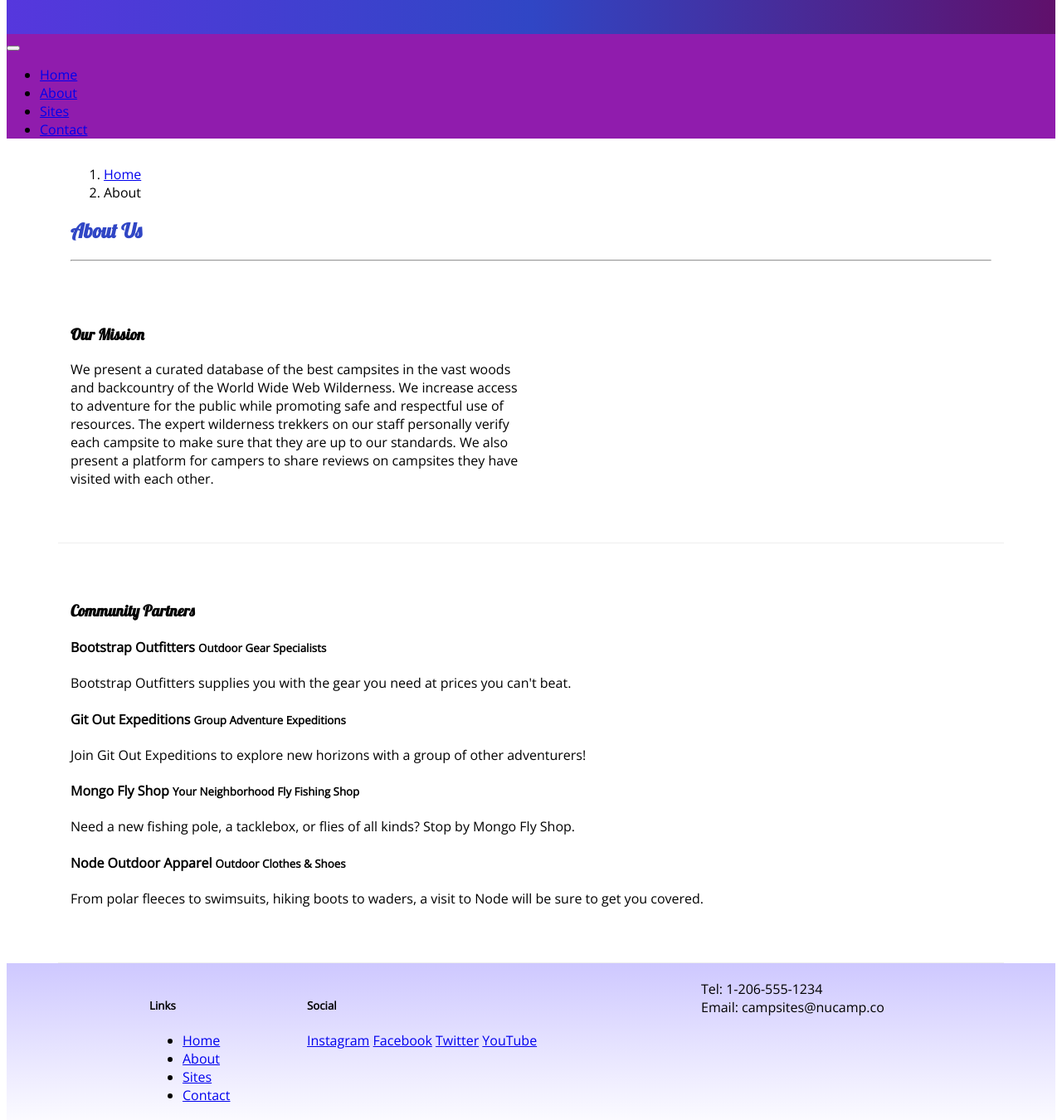
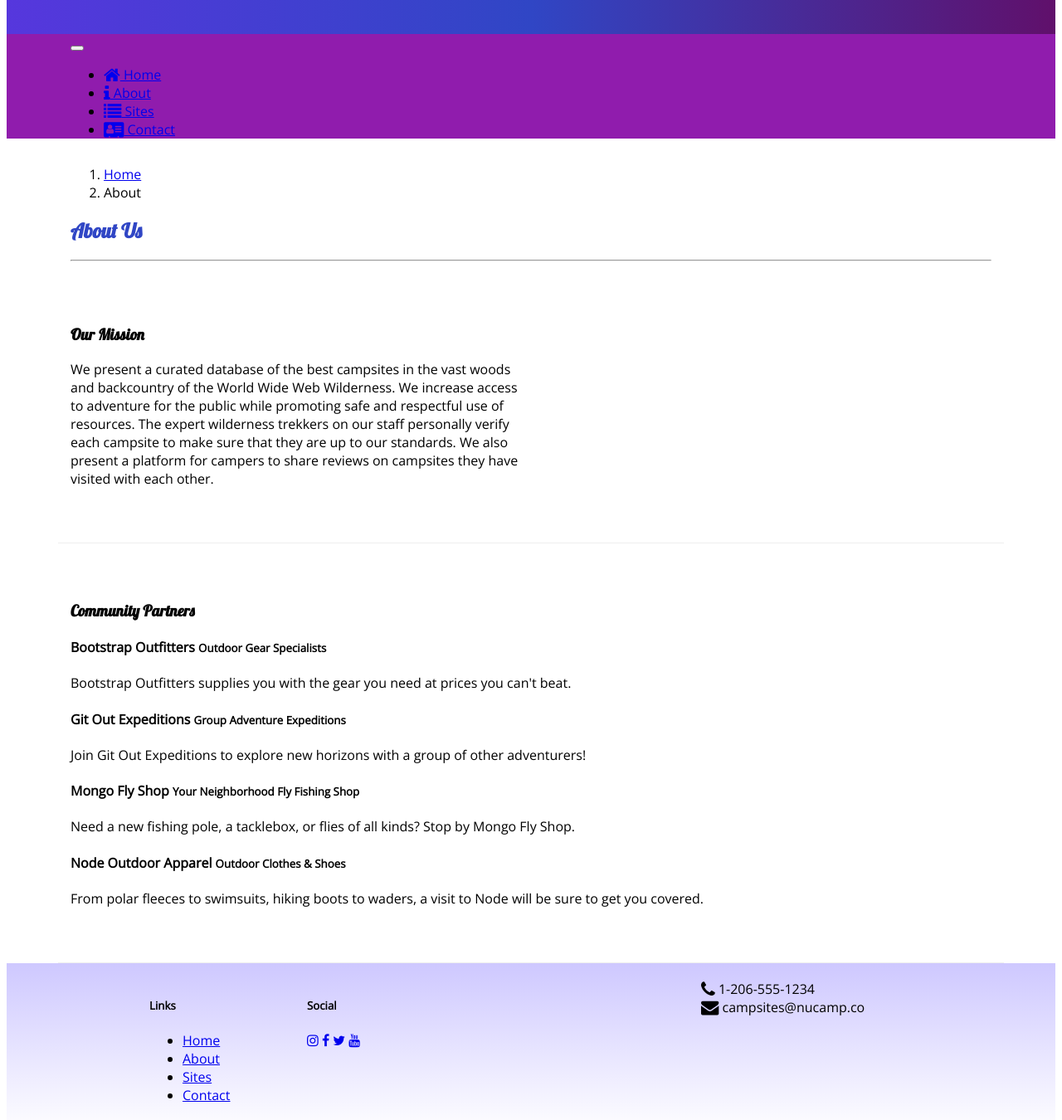
Before and after one commit to brspnc/nucampsite, a website: page aboutus.html in a window 1280 px wide. Shown: the part 160-1510 px from the top of the page at 83% size. Drawn offline with nearby package versions, Linux system fonts and the light colour scheme.

Commit message:
Icon Fonts

```diff
--- a/aboutus.html
+++ b/aboutus.html
@@ -8,7 +8,7 @@
 
     <!-- Bootstrap CSS-->
     <link rel="stylesheet" href="node_modules/bootstrap/dist/css/bootstrap-grid.min.css" />
-
+    <link rel="stylesheet" href="node_modules/font-awesome/css/font-awesome.min.css" />
     <link rel="stylesheet" href="css/styles.css" />
     <link rel="stylesheet" href="https://fonts.googleapis.com/css?family=Lobster|Open+Sans" />
 
@@ -29,16 +29,16 @@
     </header>
 
     <nav class="navbar navbar-expand-sm navbar-dark sticky-top">
-        <div class=“container”>
+        <div class="container">
             <button class="navbar-toggler ml-auto" type="button" data-toggle="collapse" data-target="#nucampNavBar">
                 <span class="navbar-toggler-icon"></span>
             </button>
             <div class="collapse navbar-collapse" id="nucampNavBar">
                 <ul class="navbar-nav">
-                    <li class="nav-item"><a class="nav-link" href="index.html">Home</a></li>
-                    <li class="nav-item active"><a class="nav-link" href=“#”>About</a></li>
-                    <li class="nav-item"><a class="nav-link" href=“#”>Sites</a></li>
-                    <li class="nav-item"><a class="nav-link" href="#">Contact</a></li>
+                    <li class="nav-item"><a class="nav-link" href="index.html"><i class="fa fa-home fa-lg"></i> Home</a></li>
+                    <li class="nav-item active"><a class="nav-link" href="#"><i class="fa fa-info fa-lg"></i> About</a></li>
+                    <li class="nav-item"><a class="nav-link" href="#"><i class="fa fa-list fa-lg"></i> Sites</a></li>
+                    <li class="nav-item"><a class="nav-link" href="#"><i class="fa fa-address-card fa-lg"></i> Contact</a></li>
                 </ul>
             </div>
         </div>
@@ -98,14 +98,14 @@
                 </div>
                 <div class="col-6 col-sm-5 text-center">
                     <h5>Social</h5>
-                    <a href="http://instagram.com/">Instagram</a>
-                    <a href="http://facebook.com/">Facebook</a>
-                    <a href="http://twitter.com/">Twitter</a>
-                    <a href="http://youtube.com/">YouTube</a>
+                    <a href="http://instagram.com/"><i class="fa fa-instagram"></i></a>
+                    <a href="http://facebook.com/"><i class="fa fa-facebook"></i></a>
+                    <a href="http://twitter.com/"><i class="fa fa-twitter"></i></a>
+                    <a href="http://youtube.com/"><i class="fa fa-youtube"></i></a>
                 </div>
                 <div class="col-sm-4 text-center">
-                    Tel: 1-206-555-1234<br />
-                    Email: campsites@nucamp.co
+                    <i class="fa fa-phone fa-lg text-priamry"></i> 1-206-555-1234<br />
+                    <i class="fa fa-envelope fa-lg text-priamry"></i> campsites@nucamp.co
                 </div>
            </div>
         </div>
--- a/package.json
+++ b/package.json
@@ -15,6 +15,7 @@
   },
   "dependencies": {
     "bootstrap": "^4.5.2",
+    "font-awesome": "^4.7.0",
     "jquery": "^3.5.1",
     "popper.js": "^1.16.1"
   }
```
Also changed, not shown: index.html (+11 -12 lines), 1 other file.
